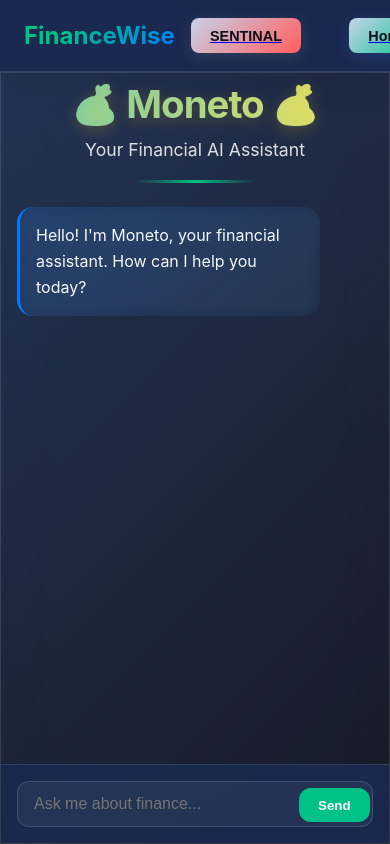
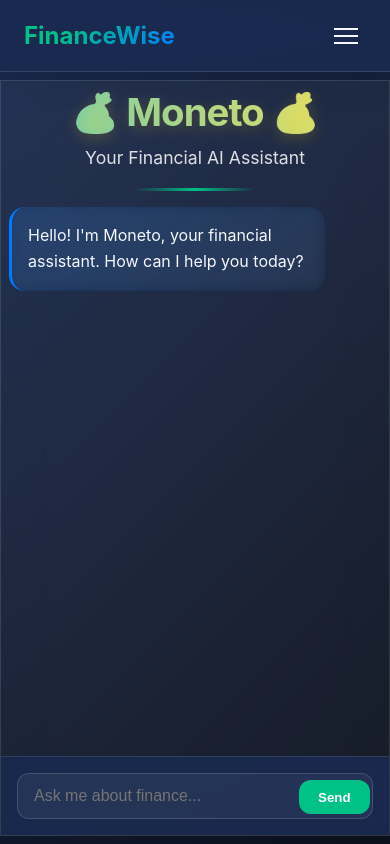
Before and after one commit to GittuBabaji/Finance-Wise-AI, a plain HTML site: page public/financial_advice.html in a window 390 px wide. Drawn offline with Linux system fonts and the light colour scheme.

Commit message:
Add files via upload

```diff
--- a/public/financial_advice.html
+++ b/public/financial_advice.html
@@ -13,6 +13,14 @@
         <div class="logo">
             <span>FinanceWise</span>
         </div>
+
+        <!-- Hamburger Button -->
+        <button class="hamburger">
+            <span></span>
+            <span></span>
+            <span></span>
+        </button>
+
         <div class="nav-links">
             <a href="./fraud_detection"><button class="home-btn">SENTINAL</button></a>
             <a href="/"><button class="home-btn">Home</button></a>
--- a/public/static/css/financial.css
+++ b/public/static/css/financial.css
@@ -86,7 +86,7 @@ body {
     scroll-behavior: smooth;
     display: flex;
     flex-direction: column;
-    gap: 1.25rem;
+    gap: .5rem;
     padding-bottom: 100px;
 }
 
@@ -94,7 +94,7 @@ body {
 .bot-message, .user-message {
     max-width: 75%;
     width: fit-content;
-    padding: 1.25rem 1.5rem;
+    padding: 1rem 1.5rem;
     border-radius: var(--card-radius);
     position: relative;
     backdrop-filter: blur(8px);
@@ -217,7 +217,7 @@ body {
 /* Scroll Button */
 .scroll-bottom-btn {
     position: fixed;
-    bottom: 100px;
+    bottom: 200px;
     right: 30px;
     background: var(--trust-blue);
     color: white;
@@ -500,3 +500,87 @@ body {
         padding: 0 1rem;
     }
 }
+/* Hamburger Menu Styles */
+.hamburger {
+    display: none;
+    background: none;
+    border: none;
+    cursor: pointer;
+    padding: 0.5rem;
+    z-index: 1000;
+}
+
+.hamburger span {
+    display: block;
+    width: 24px;
+    height: 2px;
+    background: var(--light);
+    margin: 5px 0;
+    transition: var(--transition-fast);
+}
+
+/* Mobile Navigation */
+@media (max-width: 768px) {
+    .hamburger {
+        display: block;
+    }
+
+    .nav-links {
+        position: fixed;
+        top: 72px;
+        right: -100%;
+        width: 100%;
+        height: calc(100vh - 72px);
+        background: rgba(26, 42, 79, 0.98);
+        backdrop-filter: blur(24px);
+        flex-direction: column;
+        align-items: center;
+        padding: 2rem;
+        transition: right 0.3s ease-in-out;
+
+        gap: 1.5rem;
+    }
+
+    .nav-links.active {
+        right: 0;
+    }
+
+    .hamburger.active span:nth-child(1) {
+        transform: rotate(45deg) translate(5px, 5px);
+    }
+
+    .hamburger.active span:nth-child(2) {
+        opacity: 0;
+    }
+
+    .hamburger.active span:nth-child(3) {
+        transform: rotate(-45deg) translate(7px, -6px);
+    }
+
+    .home-btn {
+
+        width: 100%;
+        display: flex;
+        justify-content: center;
+        align-items: center;
+        padding: 1rem 1.5rem !important;
+    }
+}
+@media (max-width: 768px) {
+    /* Adjust the main chat container */
+    #chat-container {
+        height: calc(100vh - 150px) !important; /* Reduced from 120px */
+    }
+
+    /* Reduce padding in messages area */
+    #messages {
+        padding: 0.5rem; /* Reduced from 1rem */
+        gap: 0.3rem; /* Reduced message spacing */
+        padding-bottom: 80px; /* Reduced from 100px */
+    }
+
+    /* Optional: Adjust container margins */
+    .container {
+        margin: 0.5rem auto; /* Reduced from 1rem */
+    }
+}
--- a/public/static/js/financial.js
+++ b/public/static/js/financial.js
@@ -152,3 +152,29 @@ document.addEventListener('DOMContentLoaded', () => {
     checkScrollPosition();
     scrollToBottom();
 });
+
+document.addEventListener('DOMContentLoaded', () => {
+    const hamburger = document.querySelector('.hamburger');
+    const navLinks = document.querySelector('.nav-links');
+
+    hamburger.addEventListener('click', () => {
+        navLinks.classList.toggle('active');
+        hamburger.classList.toggle('active');
+    });
+
+    // Close menu when clicking outside
+    document.addEventListener('click', (e) => {
+        if (!e.target.closest('.nav-links') && !e.target.closest('.hamburger')) {
+            navLinks.classList.remove('active');
+            hamburger.classList.remove('active');
+        }
+    });
+
+    // Close menu after clicking a link
+    document.querySelectorAll('.nav-links a').forEach(link => {
+        link.addEventListener('click', () => {
+            navLinks.classList.remove('active');
+            hamburger.classList.remove('active');
+        });
+    });
+});
```
Also changed, not shown: public/static/css/fraud_detection.css (line endings or trailing spaces), public/static/js/fraud_detection.js (line endings or trailing spaces).
